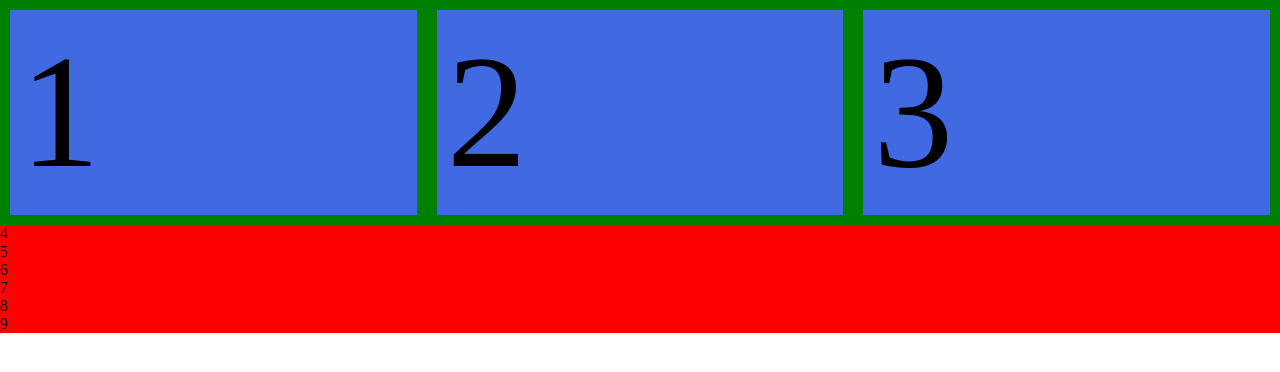
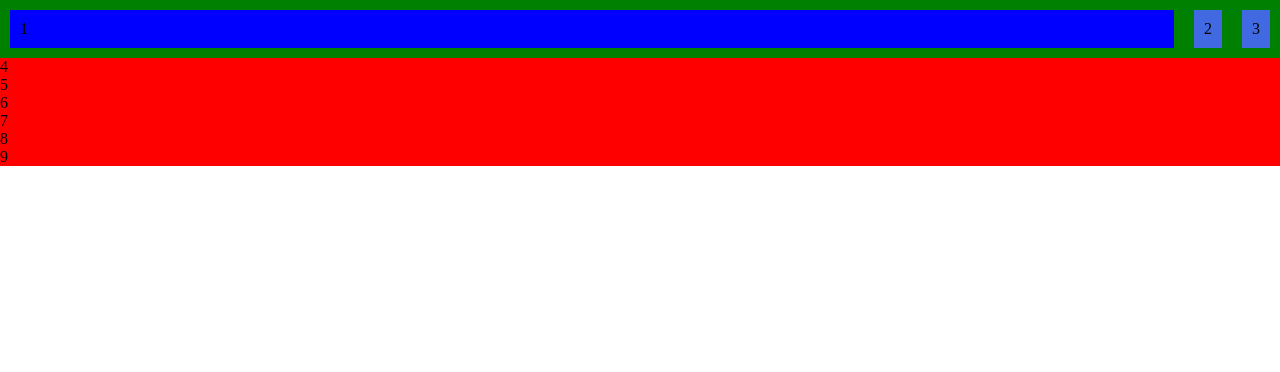
Before and after one commit to acaldwell1986/flextest, a plain HTML site: page index.html in a window 1280 px wide. Drawn offline with Linux system fonts and the light colour scheme.

Commit message:
minor changes and playing around

```diff
--- a/styles.css
+++ b/styles.css
@@ -9,21 +9,22 @@ body {
 }
 .container1 {
     display: flex;
-    flex: 1 1 auto;
     background-color: green;
-    flex-grow: 2 1 auto;
+    justify-content: space-around;
+    flex-direction: row;
 }
 
 .container1 div {
-    flex: 1 1 auto;
+
     background-color: royalblue;
-    font-size: 10em;
+    font-size: 1em;
     border-width: 5px;
     border-color: green;
     padding: 10px;
     margin: 10px;
 }
 
-.item1 {
-    flex: 2 1 auto;
+.container1 .item1 {
+    background-color: blue;
+    flex-grow: 1;
 }
```
